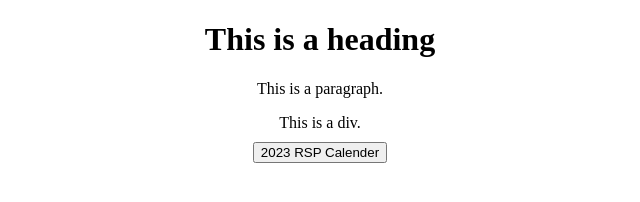
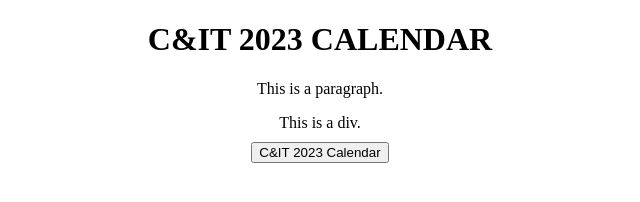
Before and after one commit to imaksonu/pdf-2023Calendar, a plain HTML site: page index.html in a window 1280 px wide. Shown: the whole page, without its empty margins (320-960 px from the left). Drawn offline with Linux system fonts and the light colour scheme.

Commit message:
Update index.html

```diff
--- a/index.html
+++ b/index.html
@@ -21,7 +21,7 @@ div {text-align: center;}
 
 </head>
 <body>
-    <h1>This is a heading</h1>
+    <h1>C&IT 2023 CALENDAR</h1>
     <p>This is a paragraph.</p>
     <div>This is a div.</div>
 
@@ -29,7 +29,7 @@ div {text-align: center;}
 
 
         <div class="center">
-            <a href="RSP_C&IT_2023_Calendar.pdf"><button>2023 RSP Calender <here></here></button></a>
+            <a href="RSP_C&IT_2023_Calendar.pdf"><button>C&IT 2023 Calendar <here></here></button></a>
         </div>
 
 </body>
```
